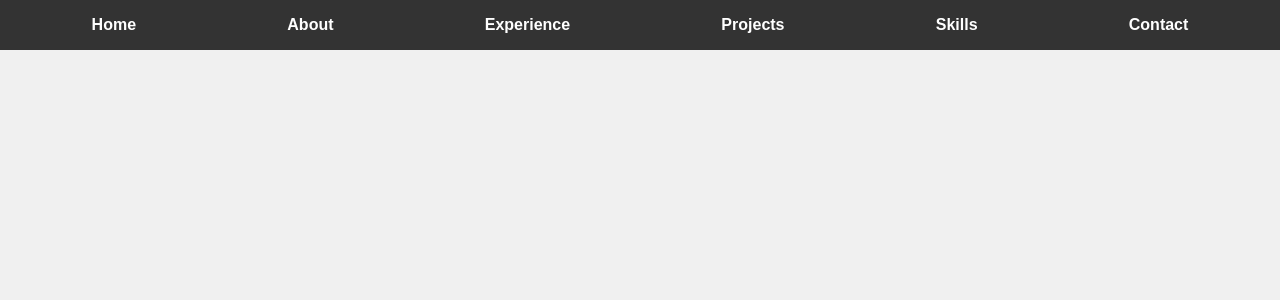
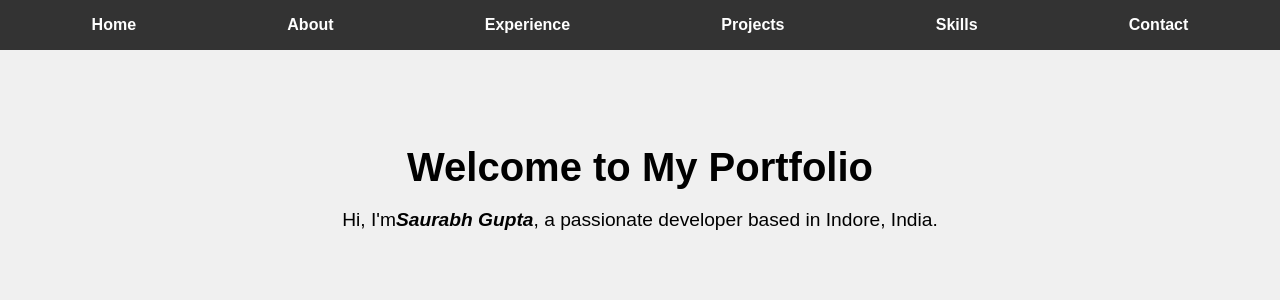
Before and after one commit to g100rabh/central-assignment, a React (Create React App) app: page / in a window 1280 px wide. Shown: the top 300 px of the page. Built offline with nearby package versions, Linux system fonts and the light colour scheme.

Commit message:
Home page added

```diff
--- a/src/App.css
+++ b/src/App.css
@@ -9,3 +9,7 @@ body {
   flex-direction: column;
   min-height: 100vh;
 }
+
+main {
+  padding-top: 3rem;
+}
--- a/src/App.js
+++ b/src/App.js
@@ -1,10 +1,14 @@
 import "./App.css";
 import Header from "./components/Header";
+import Home from "./components/Home";
 
 function App() {
   return (
     <div className="App">
       <Header />
+      <main>
+        <Home />
+      </main>
     </div>
   );
 }
--- /dev/null
+++ b/src/components/Home.js
@@ -0,0 +1,20 @@
+import React from "react";
+import { personalInfo } from "../data";
+import styles from "./Home.module.css";
+
+const Home = () => {
+  return (
+    <section id="home" className={styles.home}>
+      <h1>Welcome to My Portfolio</h1>
+      <p>
+        Hi, I'm
+        <strong>
+          <em>{personalInfo.name}</em>
+        </strong>
+        , a passionate developer based in {personalInfo.location}.
+      </p>
+    </section>
+  );
+};
+
+export default Home;
--- /dev/null
+++ b/src/components/Home.module.css
@@ -0,0 +1,14 @@
+.home {
+  padding: 4rem 2rem;
+  text-align: center;
+  background: #f0f0f0;
+}
+
+.home h1 {
+  font-size: 2.5rem;
+  margin-bottom: 1rem;
+}
+
+.home p {
+  font-size: 1.2rem;
+}
```
